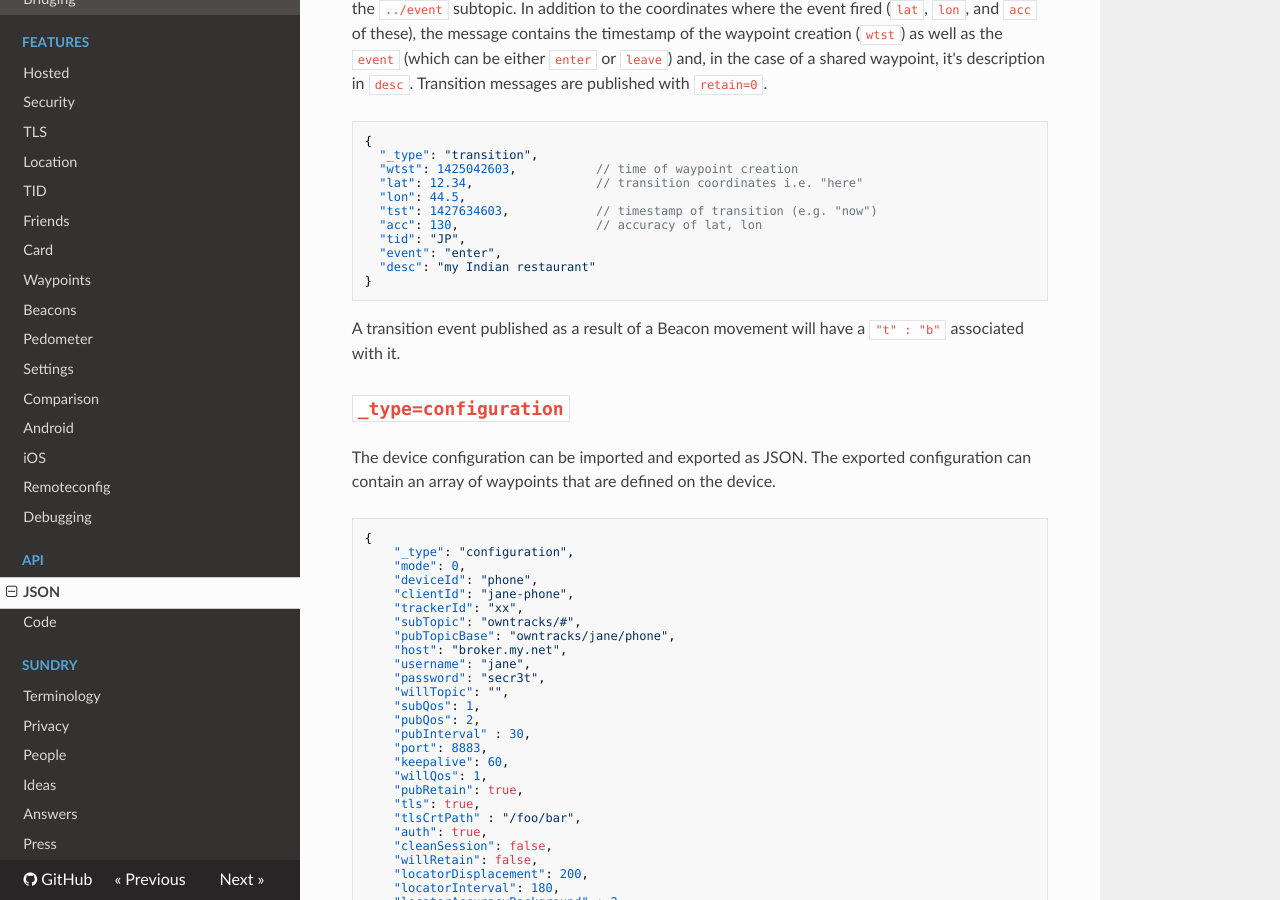
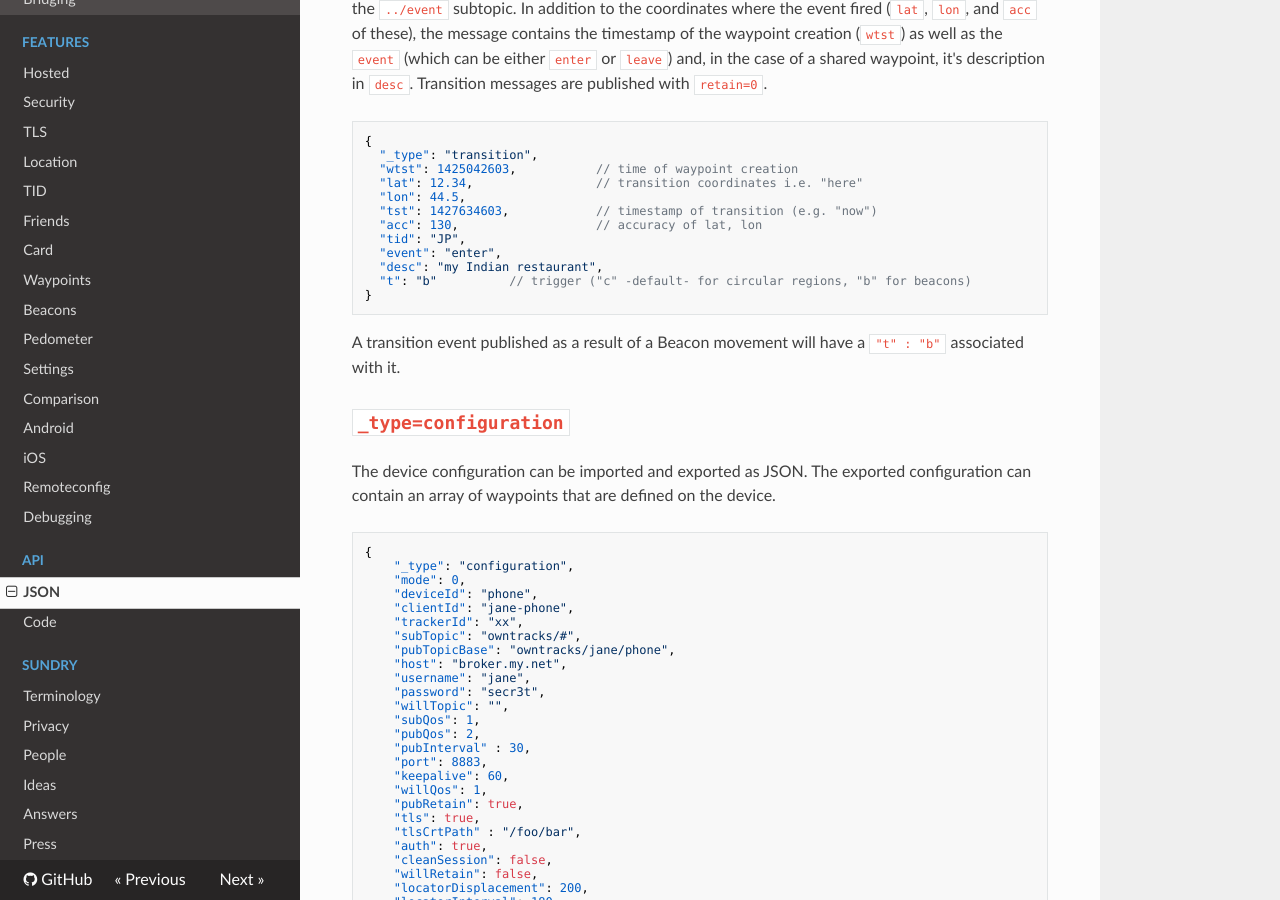
Before and after one commit to owntracks/booklet, an MkDocs documentation site: the page built from docs/tech/json.md, in a window 1280 px wide and 900 px high, scrolled down 4095 px. Built offline with MkDocs 1.6.1, drawn with Linux system fonts in a browser that asks for light colours; nearby versions of some CDN libraries; old or Windows-style settings are respelled for this version of MkDocs.

Commit message:
[FIX] clarification of optional trigger in transition type

````diff
--- a/docs/tech/json.md
+++ b/docs/tech/json.md
@@ -174,7 +174,8 @@ A transition into or out of a previously configured waypoint is effected by publ
   "acc": 130,                   // accuracy of lat, lon
   "tid": "JP",
   "event": "enter",
-  "desc": "my Indian restaurant"
+  "desc": "my Indian restaurant",
+  "t": "b"			// trigger ("c" -default- for circular regions, "b" for beacons)
 }
 ```
 
````
